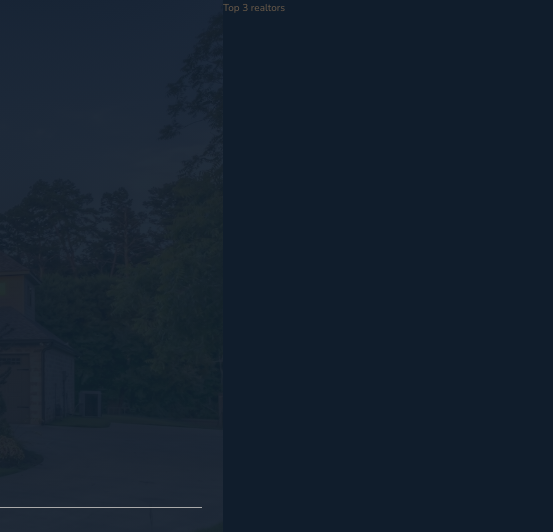
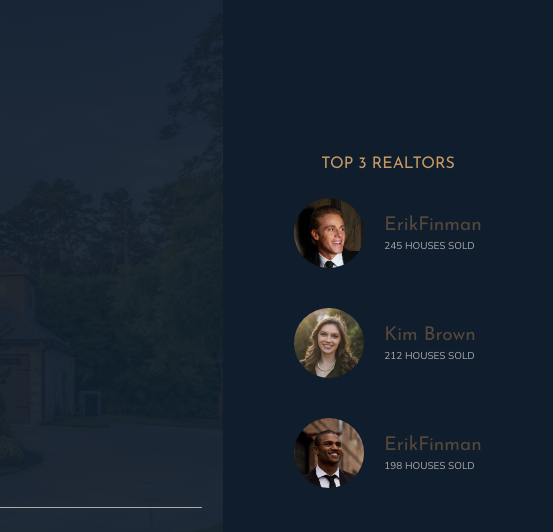
Before and after one commit to UnknownMonk/Css-grid-website, a website: page index.html in a window 1280 px wide. Shown: the top 532 px of the page, 727-1280 px from the left. Drawn offline with nearby package versions, Linux system fonts and the light colour scheme.

Commit message:
added mark up for realtors section in index and css for realtors.scss

```diff
--- a/index.html
+++ b/index.html
@@ -32,7 +32,25 @@
 
     </header>
     <div class="realtors">
-        Top 3 realtors
+        <h3 class="heading-3">Top 3 Realtors</h3>
+        <div class="realtors__list">
+            <img src="img/realtor-1.jpeg" alt="Realtor 1" class="realtors__img">
+            <div class="realtors__details">
+                <h4 class="heading-4 heading-4--light">ErikFinman</h4>
+                <p class="realtors__sold">245 houses sold</p>
+            </div>
+            <img src="img/realtor-2.jpeg" alt="Realtor 2" class="realtors__img">
+            <div class="realtors__details">
+                <h4 class="heading-4 heading-4--light">Kim Brown</h4>
+                <p class="realtors__sold">212 houses sold</p>
+            </div>
+            <img src="img/realtor-3.jpeg" alt="Realtor 3" class="realtors__img">
+            <div class="realtors__details">
+                <h4 class="heading-4 heading-4--light">ErikFinman</h4>
+                <p class="realtors__sold">198 houses sold</p>
+            </div>
+
+        </div>
     </div>
     <section class="features">
         <div class="feature">
--- a/sass/_realtors.scss
+++ b/sass/_realtors.scss
@@ -1,4 +1,31 @@
 .realtors {
   background-color: $color-secondary;
   grid-column: col-start 7 / full-end;
+  padding: 3rem;
+
+  display: grid;
+  align-content: center;
+  justify-content: center;
+  grid-row-gap: 2rem;
+  justify-items: center;
+
+  &__list {
+ display: grid;
+ grid-template-columns: min-content max-content;
+ grid-column-gap: 2rem;
+ grid-row-gap: 5vh;
+ align-items: center;
+  }
+
+  &__img {
+    width: 7rem;
+    border-radius: 50%;
+    display: block;
+  }
+
+  &__sold {
+    text-transform: uppercase;
+    color:$color-grey-light-2;
+    margin-top: -3px;
+  }
 }
```
Also changed, not shown: css/style.css.
